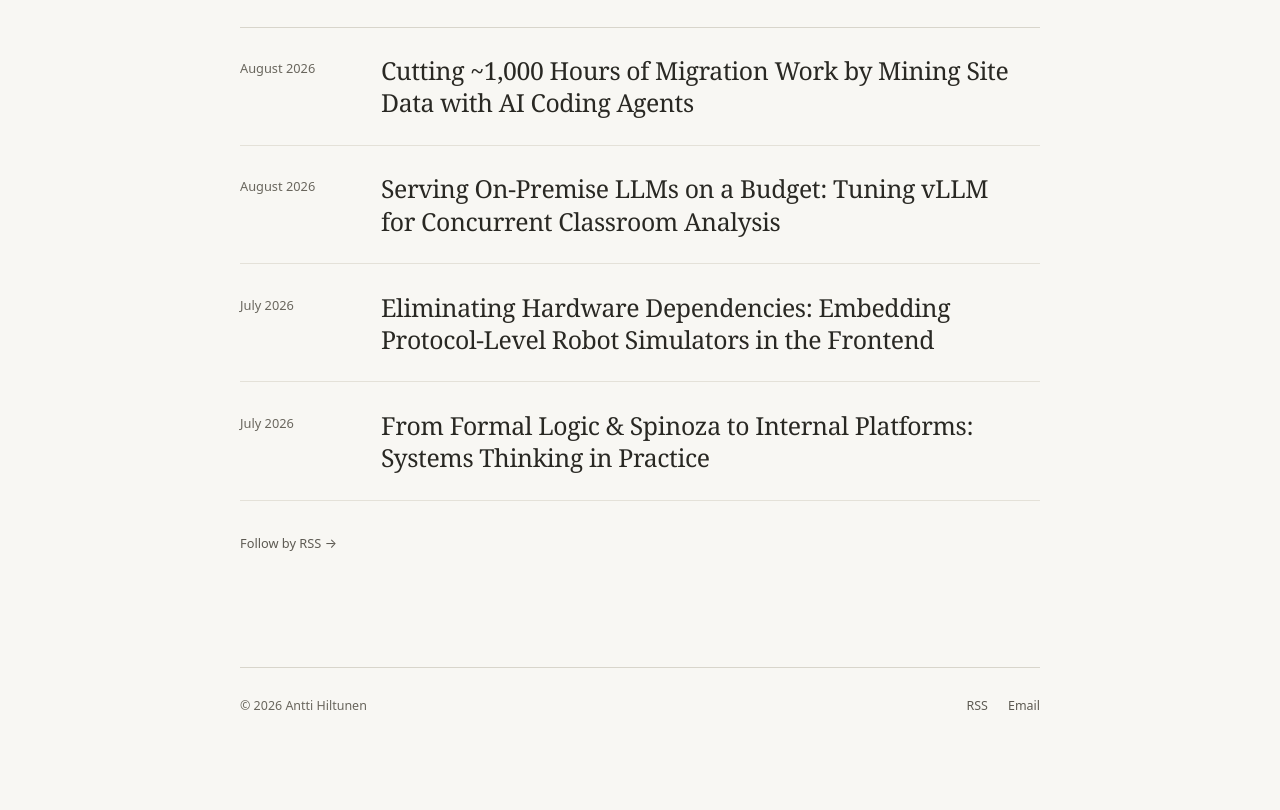
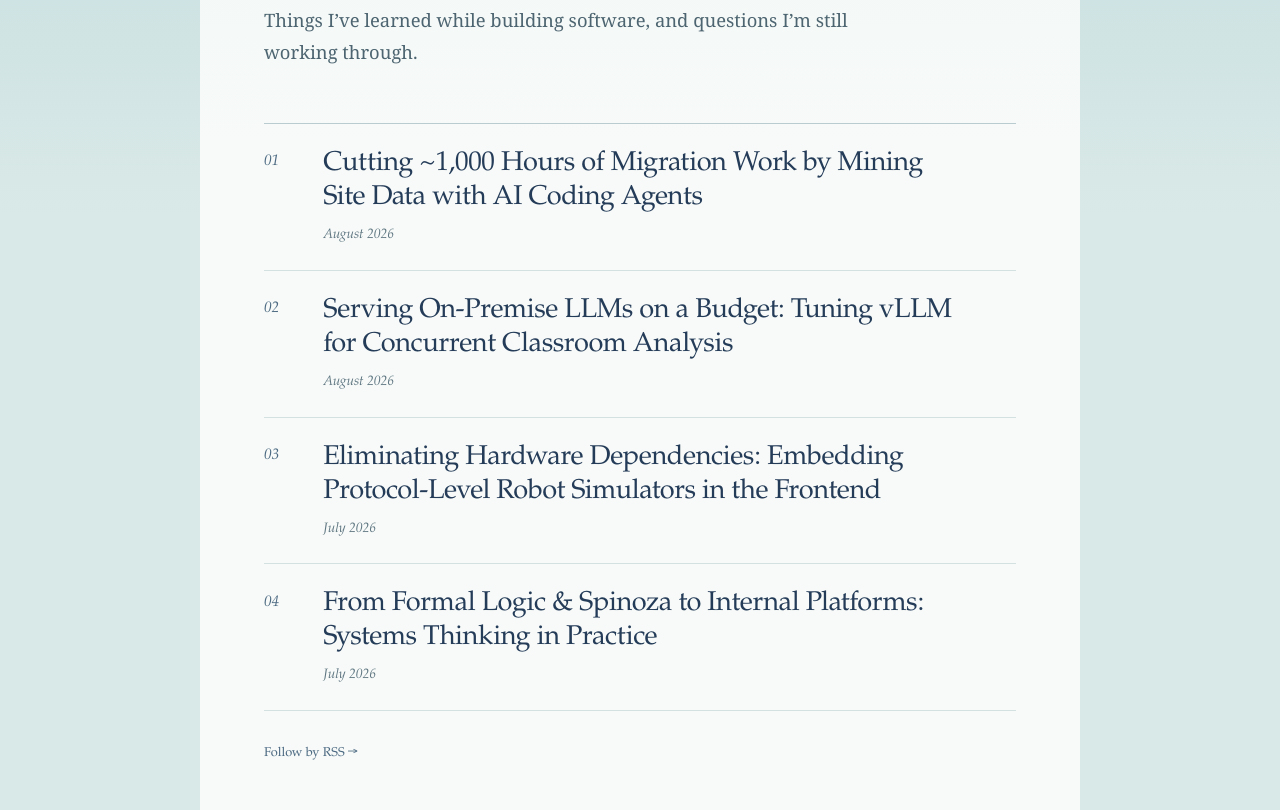
Before and after one commit to anttihil/ahiltunen, an Astro site: page /blog in a window 1280 px wide. Shown: the part 345-1155 px from the top of the page. Before the commit the page ends 1102 px from the top, so only its background shows below. Built offline with nearby package versions, Linux system fonts and the light colour scheme; Astro itself is replaced by a stand-in of ours.

Commit message:
change color scheme

```diff
--- a/src/components/Footer.astro
+++ b/src/components/Footer.astro
@@ -3,7 +3,7 @@ const currentYear = new Date().getFullYear();
 ---
 
 <footer class="footer">
-  <p>© {currentYear} Antti Hiltunen</p>
+  <p>Antti Hiltunen · {currentYear}</p>
   <nav aria-label="Follow and contact">
     <a href="/rss.xml">RSS</a>
     <a href="mailto:anttihil@gmail.com">Email</a>
--- a/src/pages/blog/index.astro
+++ b/src/pages/blog/index.astro
@@ -12,16 +12,20 @@ posts.sort((a, b) => b.data.pubDate.valueOf() - a.data.pubDate.valueOf());
 >
   <div class="writing-page">
     <header class="page-header">
+      <p class="overline">An index of essays</p>
       <h1>Writing</h1>
       <p>Things I’ve learned while building software, and questions I’m still working through.</p>
     </header>
     <div class="post-list">
-      {posts.map((post) => (
+      {posts.map((post, index) => (
         <article class="post-item">
-          <time datetime={post.data.pubDate.toISOString()}>
-            {post.data.pubDate.toLocaleDateString('en-US', { month: 'long', year: 'numeric', timeZone: 'UTC' })}
-          </time>
-          <h2><a href={`/blog/${post.id}`}>{post.data.title}</a></h2>
+          <span class="entry-number" aria-hidden="true">{String(index + 1).padStart(2, '0')}</span>
+          <div>
+            <h2><a href={`/blog/${post.id}`}>{post.data.title}</a></h2>
+            <time datetime={post.data.pubDate.toISOString()}>
+              {post.data.pubDate.toLocaleDateString('en-US', { month: 'long', year: 'numeric', timeZone: 'UTC' })}
+            </time>
+          </div>
         </article>
       ))}
     </div>
@@ -36,13 +40,21 @@ posts.sort((a, b) => b.data.pubDate.valueOf() - a.data.pubDate.valueOf());
 
   .page-header {
     max-width: 650px;
-    margin-bottom: 4rem;
+    margin-bottom: 3.5rem;
+  }
+
+  .page-header .overline {
+    margin-bottom: 1.25rem;
+    color: var(--text-accent);
+    font-size: 0.85rem;
+    font-style: italic;
+    letter-spacing: 0.04em;
   }
 
   .page-header h1 {
     margin-bottom: 0.8rem;
-    font-size: clamp(2.55rem, 5vw, 3.4rem);
-    letter-spacing: -0.035em;
+    font-size: clamp(3.2rem, 6vw, 4.5rem);
+    letter-spacing: -0.045em;
   }
 
   .page-header p {
@@ -54,9 +66,9 @@ posts.sort((a, b) => b.data.pubDate.valueOf() - a.data.pubDate.valueOf());
 
   .post-item {
     display: grid;
-    grid-template-columns: 125px minmax(0, 1fr);
-    gap: 1rem;
-    padding: 1.65rem 0;
+    grid-template-columns: 2.5rem minmax(0, 1fr);
+    gap: 1.2rem;
+    padding: 1.45rem 0;
     border-bottom: 1px solid var(--border-light);
   }
 
@@ -64,18 +76,19 @@ posts.sort((a, b) => b.data.pubDate.valueOf() - a.data.pubDate.valueOf());
     border-top: 1px solid var(--border-color);
   }
 
-  .post-item time {
-    display: block;
-    padding-top: 0.25rem;
-    color: var(--text-dim);
-    font-family: var(--font-ui);
-    font-size: 0.8rem;
+  .entry-number {
+    padding-top: 0.14rem;
+    color: var(--text-accent);
+    font-family: var(--font-display);
+    font-size: 0.95rem;
+    font-style: italic;
   }
 
   .post-item h2 {
     max-width: 630px;
-    font-size: clamp(1.28rem, 2.4vw, 1.55rem);
-    line-height: 1.3;
+    margin-bottom: 0.25rem;
+    font-size: clamp(1.4rem, 2.4vw, 1.7rem);
+    line-height: 1.25;
   }
 
   .post-item a {
@@ -86,10 +99,17 @@ posts.sort((a, b) => b.data.pubDate.valueOf() - a.data.pubDate.valueOf());
     text-decoration: underline;
   }
 
+  .post-item time {
+    color: var(--text-dim);
+    font-family: var(--font-ui);
+    font-size: 0.85rem;
+    font-style: italic;
+  }
+
   .rss-link {
     display: inline-block;
     margin-top: 2rem;
-    color: var(--text-muted);
+    color: var(--text-accent);
     font-family: var(--font-ui);
     font-size: 0.8rem;
     text-decoration: none;
@@ -103,10 +123,5 @@ posts.sort((a, b) => b.data.pubDate.valueOf() - a.data.pubDate.valueOf());
     .writing-page {
       padding-top: 3.5rem;
     }
-
-    .post-item {
-      grid-template-columns: 1fr;
-      gap: 0.35rem;
-    }
   }
 </style>
--- a/src/pages/index.astro
+++ b/src/pages/index.astro
@@ -11,6 +11,7 @@ const recentPosts = posts
 <BaseLayout>
   <div class="home-page">
     <header class="introduction">
+      <p class="overline">Notes on software, systems & philosophy</p>
       <h1>Antti Hiltunen</h1>
       <p>
         I’m a software engineer with a background in philosophy. I write about the systems I work on, the choices behind them, and ideas that help me think more clearly.
@@ -20,18 +21,21 @@ const recentPosts = posts
     <section class="writing-section" aria-labelledby="recent-writing-title">
       <div class="section-heading">
         <h2 id="recent-writing-title">Recent writing</h2>
-        <a href="/blog">All essays →</a>
       </div>
       <div class="essay-list">
-        {recentPosts.map((post) => (
+        {recentPosts.map((post, index) => (
           <article class="essay-item">
-            <time datetime={post.data.pubDate.toISOString()}>
-              {post.data.pubDate.toLocaleDateString('en-US', { month: 'short', year: 'numeric', timeZone: 'UTC' })}
-            </time>
-            <h3><a href={`/blog/${post.id}`}>{post.data.title}</a></h3>
+            <span class="entry-number" aria-hidden="true">{String(index + 1).padStart(2, '0')}</span>
+            <div>
+              <h3><a href={`/blog/${post.id}`}>{post.data.title}</a></h3>
+              <time datetime={post.data.pubDate.toISOString()}>
+                {post.data.pubDate.toLocaleDateString('en-US', { month: 'long', year: 'numeric', timeZone: 'UTC' })}
+              </time>
+            </div>
           </article>
         ))}
       </div>
+      <a href="/blog" class="all-writing">Browse all writing →</a>
     </section>
 
     <section class="elsewhere" aria-labelledby="elsewhere-title">
@@ -45,76 +49,80 @@ const recentPosts = posts
 
 <style>
   .home-page {
-    padding: 5.5rem 0 7rem;
+    padding: 5rem 0 6rem;
   }
 
   .introduction {
     max-width: 660px;
-    margin-bottom: 5rem;
+    margin-bottom: 4.25rem;
+  }
+
+  .overline {
+    margin-bottom: 1.25rem;
+    color: var(--text-accent);
+    font-family: var(--font-ui);
+    font-size: 0.85rem;
+    font-style: italic;
+    letter-spacing: 0.04em;
   }
 
   .introduction h1 {
-    margin-bottom: 1rem;
-    font-size: clamp(2.55rem, 5vw, 3.4rem);
-    letter-spacing: -0.035em;
+    margin-bottom: 1.1rem;
+    font-size: clamp(3.2rem, 6vw, 4.5rem);
+    letter-spacing: -0.045em;
   }
 
   .introduction p {
     margin: 0;
     color: var(--text-muted);
-    font-size: clamp(1.12rem, 2vw, 1.27rem);
+    font-size: clamp(1.15rem, 2vw, 1.3rem);
     line-height: 1.7;
   }
 
+  .introduction::after {
+    content: '';
+    display: block;
+    width: 2.25rem;
+    height: 2px;
+    margin-top: 2.5rem;
+    background: var(--accent-blush);
+  }
+
   .section-heading {
-    display: flex;
-    justify-content: space-between;
-    align-items: baseline;
-    gap: 1rem;
-    padding-bottom: 1.1rem;
+    padding-bottom: 0.85rem;
     border-bottom: 1px solid var(--border-color);
   }
 
   .section-heading h2,
   .elsewhere h2 {
-    font-family: var(--font-ui);
-    font-size: 0.8rem;
-    font-weight: 600;
-    letter-spacing: 0.025em;
-  }
-
-  .section-heading a {
-    flex-shrink: 0;
-    font-family: var(--font-ui);
-    font-size: 0.8rem;
-    color: var(--text-muted);
-    text-decoration: none;
-  }
-
-  .section-heading a:hover {
-    text-decoration: underline;
+    color: var(--text-accent);
+    font-family: var(--font-display);
+    font-size: 1rem;
+    font-variant: small-caps;
+    letter-spacing: 0.08em;
   }
 
   .essay-item {
     display: grid;
-    grid-template-columns: 100px minmax(0, 1fr);
-    gap: 1rem;
-    padding: 1.5rem 0;
+    grid-template-columns: 2.5rem minmax(0, 1fr);
+    gap: 1.2rem;
+    padding: 1.35rem 0;
     border-bottom: 1px solid var(--border-light);
   }
 
-  .essay-item time {
-    padding-top: 0.2rem;
-    color: var(--text-dim);
-    font-family: var(--font-ui);
-    font-size: 0.8rem;
-    white-space: nowrap;
+  .entry-number {
+    padding-top: 0.13rem;
+    color: var(--text-accent);
+    font-family: var(--font-display);
+    font-size: 0.95rem;
+    font-style: italic;
   }
 
   .essay-item h3 {
     max-width: 620px;
-    font-size: clamp(1.25rem, 2.4vw, 1.5rem);
-    line-height: 1.3;
+    margin-bottom: 0.25rem;
+    font-size: clamp(1.35rem, 2.4vw, 1.7rem);
+    line-height: 1.25;
   }
 
   .essay-item a {
@@ -125,9 +133,31 @@ const recentPosts = posts
     text-decoration: underline;
   }
 
+  .essay-item time {
+    color: var(--text-dim);
+    font-family: var(--font-ui);
+    font-size: 0.85rem;
+    font-style: italic;
+  }
+
+  .all-writing {
+    display: inline-block;
+    margin-top: 1.25rem;
+    color: var(--text-accent);
+    font-family: var(--font-ui);
+    font-size: 0.9rem;
+    text-decoration: none;
+  }
+
+  .all-writing:hover {
+    text-decoration: underline;
+  }
+
   .elsewhere {
     max-width: 640px;
-    margin-top: 5rem;
+    margin-top: 5.25rem;
+    padding-top: 1.25rem;
+    border-top: 1px solid var(--border-color);
   }
 
   .elsewhere h2 {
@@ -142,16 +172,11 @@ const recentPosts = posts
 
   @media (max-width: 640px) {
     .home-page {
-      padding: 3.75rem 0 5rem;
+      padding: 3.5rem 0 5rem;
     }
 
     .introduction {
-      margin-bottom: 4rem;
-    }
-
-    .essay-item {
-      grid-template-columns: 1fr;
-      gap: 0.35rem;
+      margin-bottom: 3.5rem;
     }
 
     .elsewhere {
--- a/src/styles/global.css
+++ b/src/styles/global.css
@@ -1,39 +1,50 @@
 :root {
-  --bg-main: #f8f7f3;
-  --bg-surface: #f1efe9;
-  --bg-subtle: #eeece5;
+  --bg-canvas: #d9e9e7;
+  --bg-canvas-top: #bdd9dd;
+  --bg-main: #f7faf8;
+  --bg-main-top: #eff6f4;
+  --bg-surface: #eaf2f0;
+  --bg-subtle: #e7efee;
 
-  --text-heading: #292823;
-  --text-body: #33312b;
-  --text-muted: #5d5a52;
-  --text-dim: #69665d;
+  --text-heading: #253c59;
+  --text-body: #344957;
+  --text-muted: #4d6571;
+  --text-dim: #5e7581;
+  --text-accent: #4c6982;
+  --accent-blush: #d5a6a8;
 
-  --border-color: #d8d5cb;
-  --border-light: #e4e1d8;
-  --border-muted: #ccc8bd;
+  --border-color: #b9cdd0;
+  --border-light: #d3e1e1;
+  --border-muted: #a9c0c5;
 
+  --font-display: 'Palatino Linotype', 'Book Antiqua', P052, Georgia, serif;
   --font-reading: Charter, 'Bitstream Charter', 'Sitka Text', Cambria, Georgia, serif;
-  --font-ui: system-ui, -apple-system, BlinkMacSystemFont, 'Segoe UI', sans-serif;
+  --font-ui: 'Palatino Linotype', 'Book Antiqua', P052, Georgia, serif;
   --font-code: ui-monospace, SFMono-Regular, Menlo, Consolas, monospace;
 
-  --container-max-width: 800px;
+  --container-max-width: 880px;
   --transition-fast: 0.15s ease;
 }
 
 @media (prefers-color-scheme: dark) {
   :root {
-    --bg-main: #201f1c;
-    --bg-surface: #292824;
-    --bg-subtle: #302e29;
+    --bg-canvas: #0e2230;
+    --bg-canvas-top: #142d3e;
+    --bg-main: #253b47;
+    --bg-main-top: #314b57;
+    --bg-surface: #2b424c;
+    --bg-subtle: #2a4049;
 
-    --text-heading: #f1ede5;
-    --text-body: #e6e1d7;
-    --text-muted: #c4beb2;
-    --text-dim: #aaa397;
+    --text-heading: #edf4f1;
+    --text-body: #dbe9e7;
+    --text-muted: #bdcfd0;
+    --text-dim: #a5bdc3;
+    --text-accent: #b9d1df;
+    --accent-blush: #d0a6ad;
 
-    --border-color: #48453e;
-    --border-light: #3c3933;
-    --border-muted: #5a554b;
+    --border-color: #4c6973;
+    --border-light: #3c5862;
+    --border-muted: #60808b;
   }
 }
 
@@ -45,7 +56,7 @@
 
 html {
   font-family: var(--font-reading);
-  background-color: var(--bg-main);
+  background-color: var(--bg-canvas);
   color: var(--text-body);
   scroll-behavior: smooth;
   line-height: 1.65;
@@ -56,20 +67,20 @@ body {
   min-height: 100vh;
   display: flex;
   flex-direction: column;
-  background-color: var(--bg-main);
+  background: linear-gradient(180deg, var(--bg-canvas-top), var(--bg-canvas) 70vh);
   color: var(--text-body);
-  padding: 0 1.5rem;
+  padding: 2.5rem 1.5rem;
 }
 
 @media (max-width: 640px) {
   body {
-    padding: 0 1.25rem;
+    padding: 0;
   }
 }
 
 /* Typography */
 h1, h2, h3, h4, h5, h6 {
-  font-family: var(--font-reading);
+  font-family: var(--font-display);
   color: var(--text-heading);
   line-height: 1.2;
   font-weight: 400;
@@ -113,11 +124,21 @@ a:focus-visible {
 .site-wrapper {
   width: 100%;
   max-width: var(--container-max-width);
+  min-height: calc(100vh - 5rem);
   margin: 0 auto;
+  padding: 0 clamp(2rem, 6vw, 4rem);
   display: flex;
   flex-direction: column;
   gap: 0;
   flex: 1;
+  background: linear-gradient(180deg, var(--bg-main-top), var(--bg-main) 28rem);
+}
+
+@media (max-width: 640px) {
+  .site-wrapper {
+    min-height: 100vh;
+    padding: 0 1.25rem;
+  }
 }
 
 .inline-link {
@@ -188,6 +209,15 @@ pre code {
   margin-bottom: 1.45rem;
 }
 
+.prose > p:first-child::first-letter {
+  float: left;
+  margin: 0.06em 0.12em 0 0;
+  color: var(--text-accent);
+  font-family: var(--font-display);
+  font-size: 3.65em;
+  line-height: 0.78;
+}
+
 .prose ul, .prose ol {
   margin-left: 1.35rem;
   margin-bottom: 1.5rem;
```
Also changed, not shown: src/components/BlogArticle.astro (+6 -5 lines).
